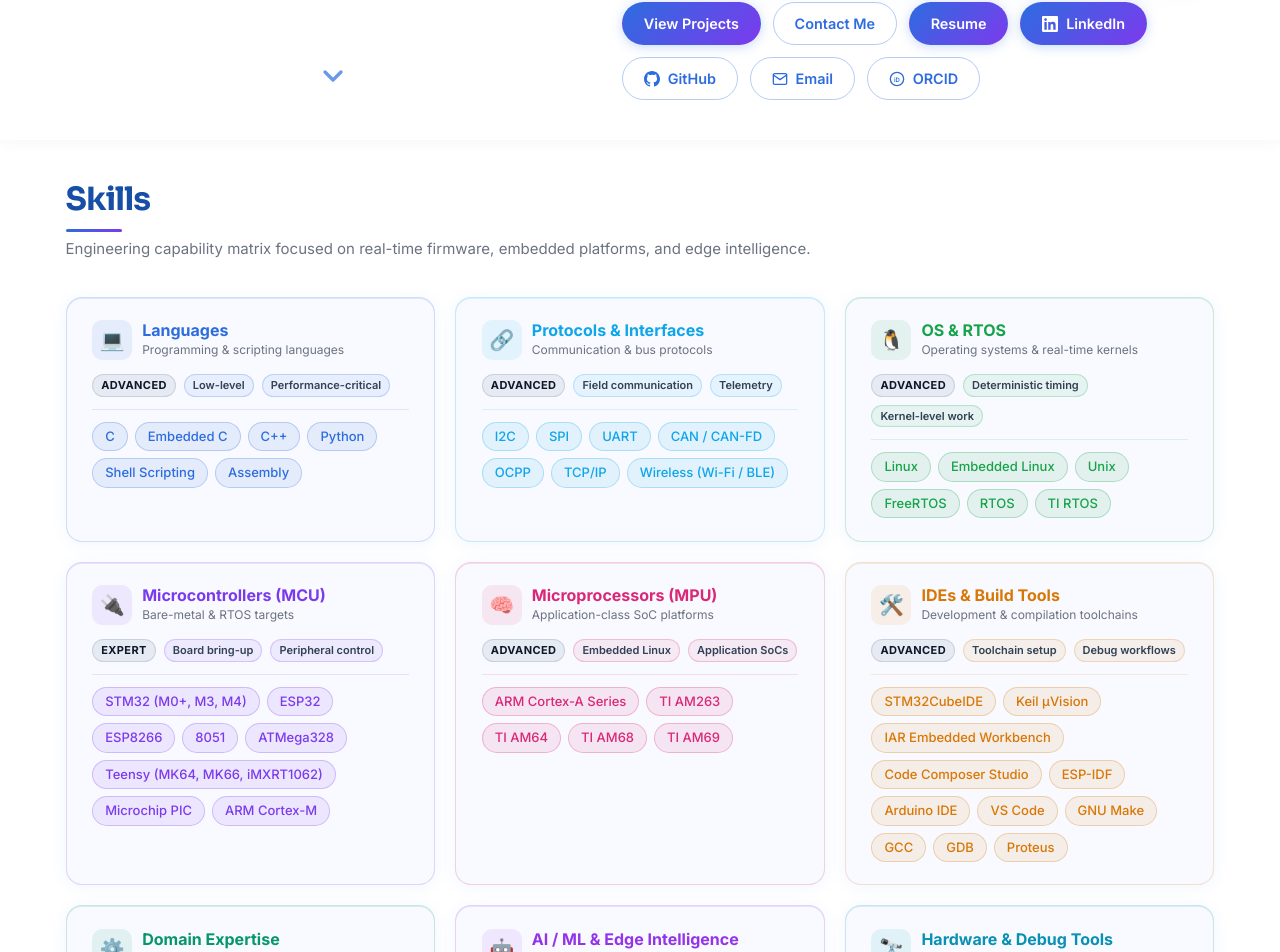
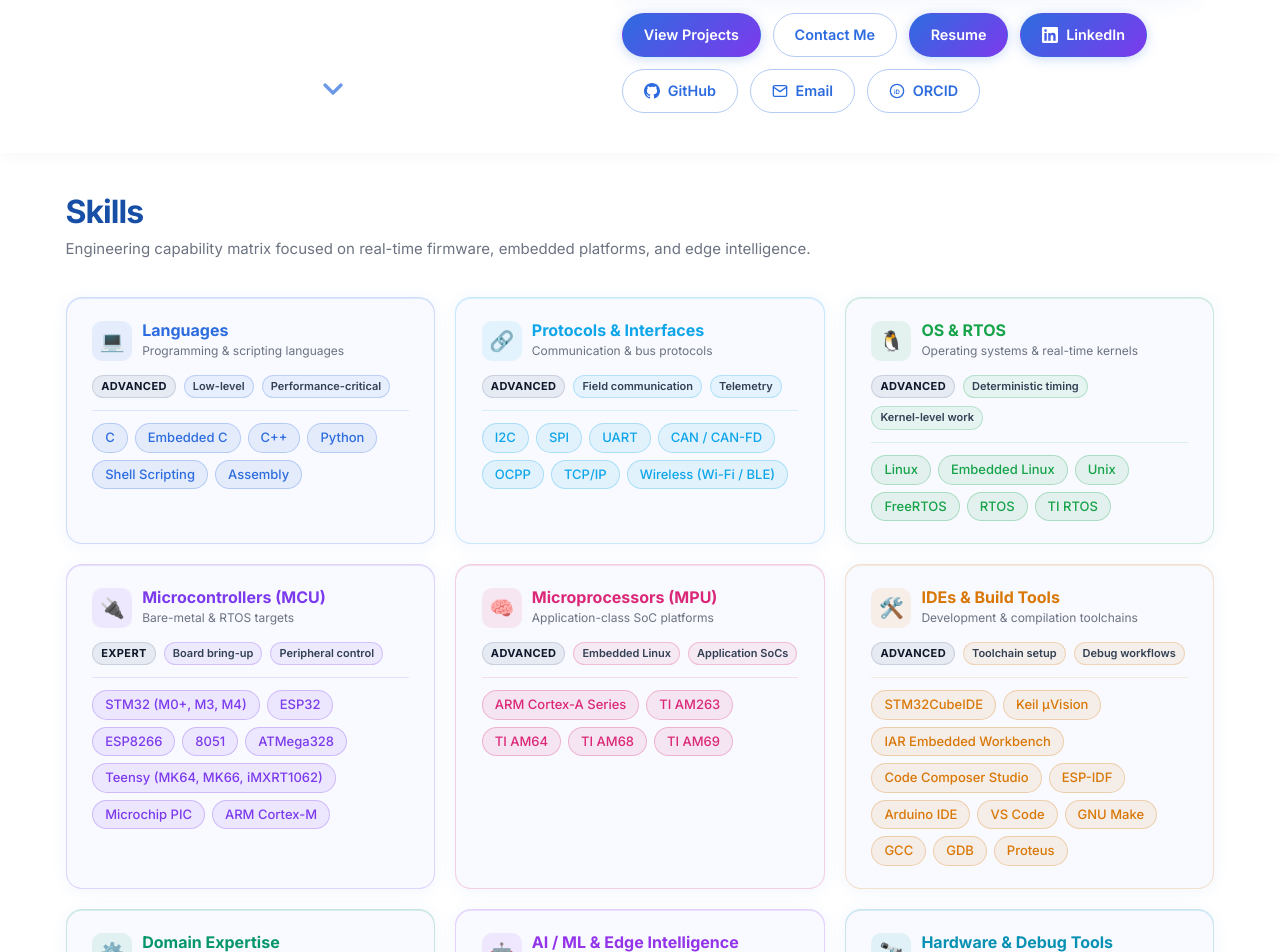
Before and after one commit to Suryeah/suryeah.github.io, a React (Vite) app: page / in a window 1280 px wide. Shown: the part 926-1878 px from the top of the page. Built offline with nearby package versions, Linux system fonts and the light colour scheme.

Commit message:
Refine typography system for cleaner premium look

```diff
--- a/src/App.css
+++ b/src/App.css
@@ -540,23 +540,16 @@ section.visible {
    PHASE 1 — Typography: Sora for all headings
    ══════════════════════════════════════════ */
 h1, h2, h3, h4 {
-  font-family: 'Sora', 'Inter', system-ui;
+  font-family: 'Inter', system-ui, Avenir, Helvetica, Arial, sans-serif;
 }
 .container h2 {
   position: relative;
   display: inline-block;
-  padding-bottom: 14px;
-  margin-bottom: 6px;
+  padding-bottom: 0;
+  margin-bottom: 12px;
 }
 .container h2::after {
-  content: '';
-  position: absolute;
-  left: 0;
-  bottom: 0;
-  width: 56px;
-  height: 3px;
-  border-radius: 2px;
-  background: linear-gradient(90deg, #2d6cdf, #7c3aed);
+  content: none;
 }
 
 /* ══════════════════════════════════════════
--- a/src/components/Hero.jsx
+++ b/src/components/Hero.jsx
@@ -184,6 +184,7 @@ const Hero = () => {
           </div>
 
           <h1 style={{
+            fontFamily: "'Sora', 'Inter', system-ui",
             fontSize: 'clamp(2.4rem, 5vw, 3.8rem)',
             minHeight: '2.5rem', fontWeight: 800,
             letterSpacing: '-0.7px', textAlign: 'left',
--- a/src/index.css
+++ b/src/index.css
@@ -27,7 +27,7 @@
   /* Typography */
   font-family: 'Inter', system-ui, Avenir, Helvetica, Arial, sans-serif;
   font-size: 16px;
-  line-height: 1.5;
+  line-height: 1.6;
   font-weight: 400;
   font-synthesis: none;
   text-rendering: optimizeLegibility;
@@ -67,9 +67,18 @@ a, button, .cta-btn, .product-card, .project-card, .skill-circle {
 /* ─── Base resets ─── */
 *, *::before, *::after { box-sizing: border-box; }
 
-h1, h2, h3, h4 {
+h1, h2, h3, h4 { margin: 0; }
+
+h1 {
   font-family: 'Sora', 'Inter', system-ui;
-  margin: 0;
+  font-weight: 800;
+  letter-spacing: -0.02em;
+}
+
+h2, h3, h4 {
+  font-family: 'Inter', system-ui, Avenir, Helvetica, Arial, sans-serif;
+  font-weight: 700;
+  letter-spacing: -0.01em;
 }
 
 a {
@@ -81,12 +90,14 @@ a:hover { color: var(--brand-dark); }
 
 body {
   margin: 0;
-  display: flex;
-  place-items: center;
+  display: block;
   min-width: 320px;
   min-height: 100vh;
   background: var(--bg-secondary);
   color: var(--text);
+  font-family: 'Inter', system-ui, Avenir, Helvetica, Arial, sans-serif;
+  font-size: 16px;
+  line-height: 1.6;
 }
 
 button {
```
